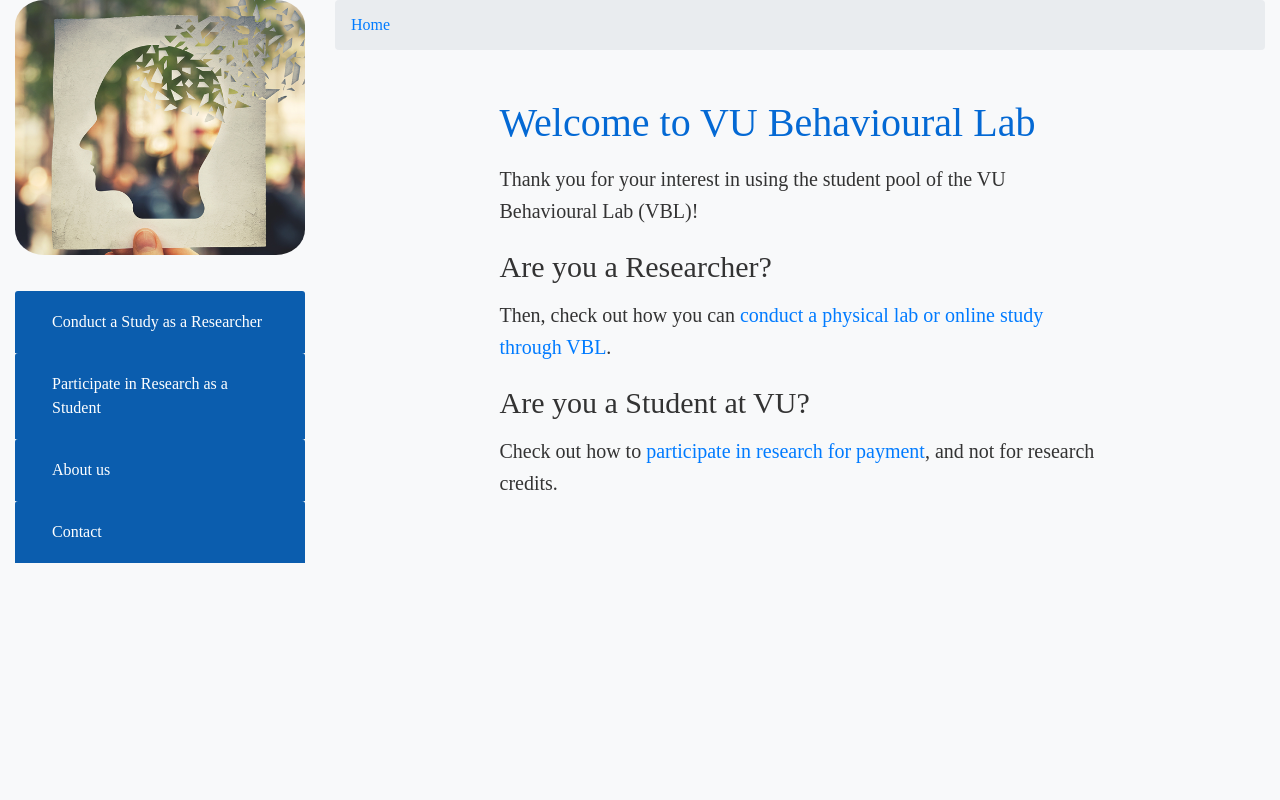
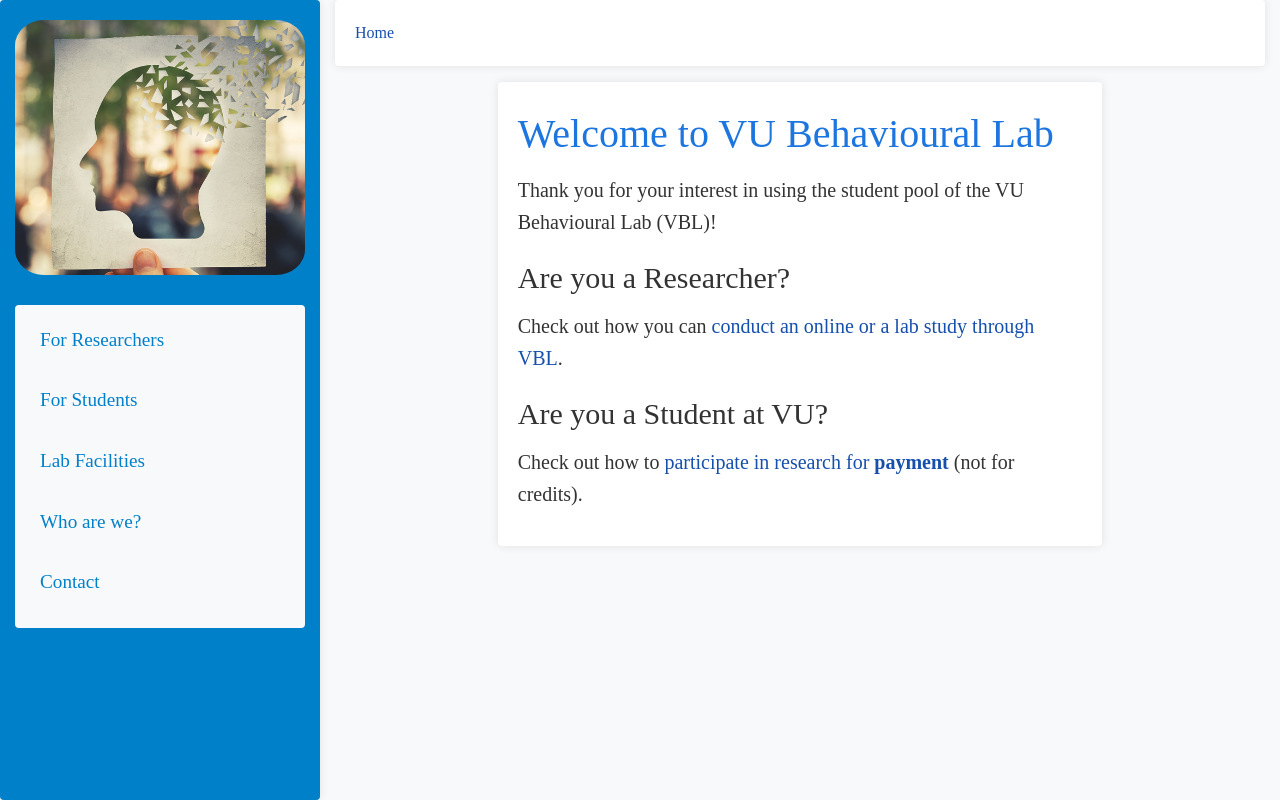
Before and after one commit to ardaergin/VBL, a Flask app: page /home in a window 1280 px wide. Run offline with Flask 3, Linux system fonts and the light colour scheme; some libraries are stand-ins or nearby versions.

Commit message:
navigation pane update, and some other look and feel updates

```diff
--- a/app/static/css/main_content.css
+++ b/app/static/css/main_content.css
@@ -1,8 +1,12 @@
 /* Main Content Styles */
 .content-container {
-    max-width: 70%;
+    max-width: 65%;
     margin: auto;
-    padding: 25px;
+    padding: 20px;
+
+    background-color: #ffffff;
+    border-radius: 0.25rem;
+    box-shadow: 0 0 10px rgba(0, 0, 0, 0.1);
 }
 
 /* Style for unordered list items */
@@ -26,3 +30,14 @@
     margin-top: 5px; /* Space above each ordered list item */
     margin-bottom: 5px; /* Space below each ordered list item */
 }
+
+
+
+/* Breadcrumb */
+.breadcrumb {
+    padding: 20px;
+    border-radius: 0.25rem;
+    box-shadow: 0 0 10px rgba(0, 0, 0, 0.1);
+    margin-bottom: 1rem;
+    background-color: #ffffff;
+}
--- a/app/static/css/media.css
+++ b/app/static/css/media.css
@@ -13,4 +13,5 @@
 .logo-container img {
   max-width: 100%;
   height: auto;
+  margin-bottom: 30px;
 }
--- a/app/static/css/nav_pane.css
+++ b/app/static/css/nav_pane.css
@@ -1,51 +1,37 @@
-/* Navigation Pane (Accordion) Styles */
-#accordion .card {
-    border: none;
-    background: none;
+/* Navigation Pane Container Styles */
+.nav-pane-container {
+    background-color: #0080c9; /* Light grey background color */
+    padding-top: 20px;
+    padding-bottom: 20px;
+    padding-left: 15px;
+    padding-right: 15px;
+    border-radius: 0.25rem;
+    box-shadow: 0 0 10px rgba(0, 0, 0, 0.1);
+    position: sticky;
+    top: 0; /* Stick to the top of the viewport */
+    height: 100vh; /* Full viewport height */
+    overflow-y: auto; /* Enable scrolling if content overflows */
 }
 
-#accordion .card-header {
-    background-color: #0b5dae;
-    border-bottom: none;
-    padding: 0.5em 1em;
+.nav-pane {
+    background-color: #f8f9fa;
+    padding: 10px;
+    border-radius: 0.25rem;
 }
 
-#accordion .btn-link {
-    color: white;
-    text-align: left;
-    width: 100%;
-    padding: 0.5em 1em;
-    font-size: 0.8em;
+.nav-link {
+    display: block;
+    color: #0080c9;
+    padding: 10px 15px;
+    font-size: 1.2rem;
     text-decoration: none;
-    box-sizing: border-box; /* Ensures padding is included in width */
+    margin-bottom: 10px; /* Add spacing between items */
+    transition: background-color 0.3s, color 0.3s;
+    border-radius: 5px; /* Rounded corners for links */
 }
 
-#accordion .btn-link:hover,
-#accordion .btn-link:focus {
+.nav-link:hover {
+    background-color: #0080c9;
+    color: #ffffff;
     text-decoration: none;
-    color: #ffffff;
 }
-
-#accordion .collapse.show .card-body a,
-#accordion .card-body a {
-    display: block;
-    color: #868e96;
-    padding: 0.5em 1em; /* Increased padding */
-    font-size: 0.8em; /* Set font size */
-    text-decoration: none;
-    box-sizing: border-box; /* Ensures padding is included in width */
-}
-
-#accordion .collapse.show .card-body a:hover,
-#accordion .card-body a:hover {
-    color: #b90e0e;
-}
-
-#accordion .card-body {
-    background-color: #f8f9fa;
-    padding: 0.5em 1em; /* Consistent padding */
-}
-
-#accordion {
-    padding-top: 20px;
-}
--- a/app/static/css/typography.css
+++ b/app/static/css/typography.css
@@ -17,7 +17,7 @@
 }
 
 h1 {
-    color: #0469d4;
+    color: #1d75e0;
     font-size: 2em; /* Larger size for h1 */
 }
 
@@ -32,3 +32,15 @@
 p {
     font-size: 1em; /* Default size for paragraph text, usually the same as body */
 }
+
+/* Link styles */
+a {
+    color: #164fac; /* Set the default link color */
+    text-decoration: none; /* Remove underline */
+    transition: color 0.3s; /* Smooth transition for color change */
+}
+
+a:hover, a:focus {
+    color: #2cb0fd; /* Set the hover and focus color */
+    text-decoration: underline; /* Add underline on hover */
+}
--- a/app/templates/base.html
+++ b/app/templates/base.html
@@ -9,10 +9,10 @@
     <!-- Font Awesome -->
     <script src="https://kit.fontawesome.com/8cbbd58934.js" crossorigin="anonymous"></script>
     <!-- Custom Styles -->
+    <link rel="stylesheet" href="{{ url_for('static', filename='css/nav_pane.css') }}">
     <link rel="stylesheet" href="{{ url_for('static', filename='css/callouts.css') }}">
     <link rel="stylesheet" href="{{ url_for('static', filename='css/main_content.css') }}">
     <link rel="stylesheet" href="{{ url_for('static', filename='css/media.css') }}">
-    <link rel="stylesheet" href="{{ url_for('static', filename='css/nav_pane.css') }}">
     <link rel="stylesheet" href="{{ url_for('static', filename='css/search.css') }}">
     <link rel="stylesheet" href="{{ url_for('static', filename='css/slider.css') }}">
     <link rel="stylesheet" href="{{ url_for('static', filename='css/styles.css') }}">
@@ -25,33 +25,18 @@
     <div class="container-fluid">
         <div class="row">
             <!-- Navigation Pane -->
-            <div class="col-md-3">
+            <div class="col-md-3 nav-pane-container">
                 <!-- Logo -->
-                <div class="logo-container mb-3">
+                <div class="logo-container">
                     <a href="{{ url_for('main.show_page', page_name='home') }}">
                         <img src="{{ url_for('static', filename='images/vbl_logo_cropped.png') }}" alt="Logo" class="img-fluid vbl-logo">
                     </a>
                 </div>
 
                 <!-- Navigation Pane -->
-                <div id="accordion">
-                    {% for section in navigation %}
-                    <div class="card">
-                        <div class="card-header" id="heading{{ loop.index }}">
-                            <h5 class="mb-0">
-                                <button class="btn btn-link collapsed" data-toggle="collapse" data-target="#collapse{{ loop.index }}" aria-expanded="false" aria-controls="collapse{{ loop.index }}">
-                                    {{ section.title }}
-                                </button>
-                            </h5>
-                        </div>
-                        <div id="collapse{{ loop.index }}" class="collapse" aria-labelledby="heading{{ loop.index }}" data-parent="#accordion">
-                            <div class="card-body">
-                                {% for page in section.pages %}
-                                <a href="{{ url_for('main.show_page', page_name=page.name) }}">{{ page.display }}</a>
-                                {% endfor %}
-                            </div>
-                        </div>
-                    </div>
+                <div class="nav-pane">
+                    {% for page in navigation %}
+                    <a href="{{ url_for('main.show_page', page_name=page.name) }}" class="nav-link">{{ page.display }}</a>
                     {% endfor %}
                 </div>
             </div>
--- a/markdown_files/home.md
+++ b/markdown_files/home.md
@@ -4,7 +4,7 @@
 Thank you for your interest in using the student pool of the VU Behavioural Lab (VBL)!
 
 ### Are you a Researcher?
-Then, check out how you can [conduct a physical lab or online study through VBL](overview-on-conducting-a-study).
+Check out how you can [conduct an online or a lab study through VBL](overview-on-conducting-a-study).
 
 ### Are you a Student at VU?
-Check out how to [participate in research for payment](how-to-participate), and not for research credits.
+Check out how to [participate in research for **payment**](how-to-participate) (not for credits).
```
Also changed, not shown: app/utils/navigation.py (+5 -27 lines), markdown_files/faq-for-students.md (added, +2 -0 lines).
